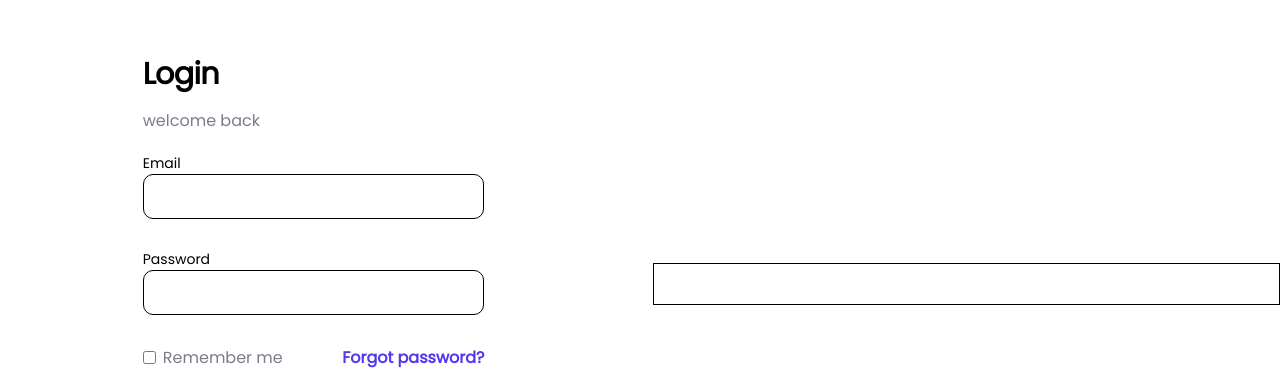
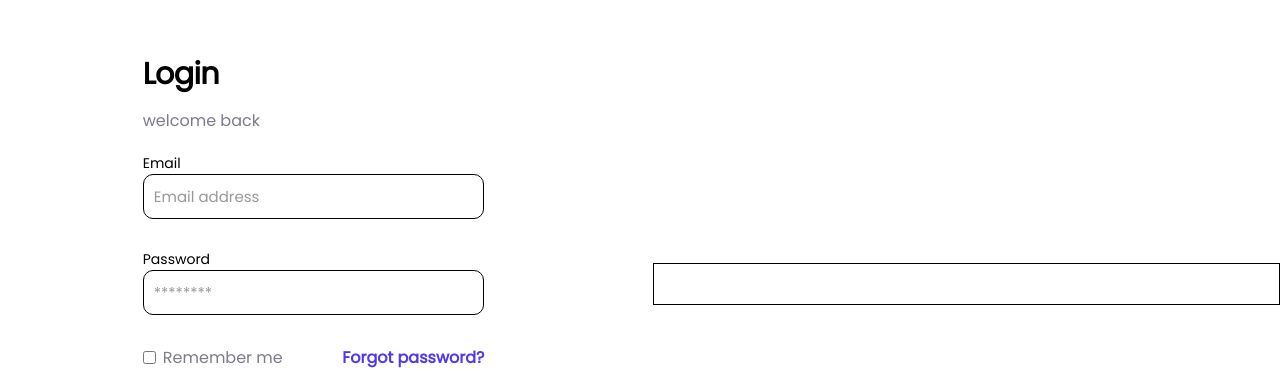
Before and after one commit to Tohbey/secure-portal, a React (Create React App) app: page /auth/login in a window 1280 px wide. Shown: the part 116-486 px from the top of the page. Built offline with nearby package versions, Linux system fonts and the light colour scheme.

Commit message:
form setup

```diff
--- a/src/pages/auth/forgot-password.js
+++ b/src/pages/auth/forgot-password.js
@@ -1,10 +1,23 @@
+/* eslint-disable no-useless-escape */
 /* eslint-disable no-unused-vars */
 import React, { useState } from 'react'
 import { Link } from 'react-router-dom';
-import './forgot-password.scss'
+import './forgot-password.scss';
+import { useForm } from 'react-hook-form';
+
 
 const ForgotPassword = () => {
-    const [isPassword, setstateIsPassword] = useState(true)
+    const [isPassword, setisPassword] = useState(true);
+    const {register, handleSubmit, formState: {errors}} = useForm();
+
+    const submit = (data) => {
+        console.log(data)
+    }
+
+    const update = (data) => {
+        console.log(data)
+    }
+
     return (
         <div className="main">
             {
@@ -15,17 +28,19 @@ const ForgotPassword = () => {
                     <p className="password-body" >
                         Check your mail and follow the steps
                     </p>
-                    <form className="password-form">
+                    <form className="password-form" onSubmit={handleSubmit(submit)}>
                         <div className="password-form__group">
                             <label className="password-form__label">Email address</label>
                             <input
                                 type="email"
                                 className="form-control password-form__input"
                                 placeholder="Email address"
-                                id="email"
-                                required
+                                {...register("email", {
+                                    required: true,
+                                    pattern: /^(([^<>()\[\]\\.,;:\s@"]+(\.[^<>()\[\]\\.,;:\s@"]+)*)|(".+"))@((\[[0-9]{1,3}\.[0-9]{1,3}\.[0-9]{1,3}\.[0-9]{1,3}\])|(([a-zA-Z\-0-9]+\.)+[a-zA-Z]{2,}))$/
+                                })}
                             />
-
+                            {errors.email && <p>Please check the Email</p>}
                         </div>
                         <div>
                             <button className="password-form-button" >Submit</button>
@@ -39,17 +54,20 @@ const ForgotPassword = () => {
                 <div className="password" >
                     <p className="password-header">Forgot Password</p>
                     <p className="password-body">Enter New Password</p>
-                    <form className="password-form">
+                    <form className="password-form" onSubmit={handleSubmit(update)}>
                         <div className="password-form__group">
                             <label className="password-form__label">Password</label>
                             <input
                                 className="form-control password-form__input"
-                                placeholder="password"
+                                placeholder="*********"
                                 id="password"
-                                name="password"
-                                type="password"
-                                required
+                                {...register("password",
+                                {
+                                    required: true,
+                                    pattern: /^(?=.*\d)(?=.*[a-z])(?=.*[A-Z]).{6,15}$/
+                                })}
                             />
+                            {errors.password && <p>Please check the Password</p>}
                         </div>
                         <div>
                             <button className="password-form-button btn-primary">Submit</button>
--- a/src/pages/auth/login.js
+++ b/src/pages/auth/login.js
@@ -26,6 +26,7 @@ const login = () => {
                             <input
                                 className="container-form__input"
                                 type="email"
+                                placeholder="Email address"
                                 {...register("email", {
                                     required: true,
                                     pattern: /^(([^<>()\[\]\\.,;:\s@"]+(\.[^<>()\[\]\\.,;:\s@"]+)*)|(".+"))@((\[[0-9]{1,3}\.[0-9]{1,3}\.[0-9]{1,3}\.[0-9]{1,3}\])|(([a-zA-Z\-0-9]+\.)+[a-zA-Z]{2,}))$/
@@ -39,6 +40,7 @@ const login = () => {
                             <input
                                 className="container-form__input"
                                 type="password"
+                                placeholder="********"
                                 {...register("password",
                                 {
                                     required: true,
--- a/src/pages/auth/validation.js
+++ b/src/pages/auth/validation.js
@@ -1,23 +1,34 @@
+/* eslint-disable react-hooks/rules-of-hooks */
 import React from 'react';
 import './forgot-password.scss';
+import { useForm } from 'react-hook-form';
 
 
 const validation = () => {
+    const { register, handleSubmit, formState: { errors } } = useForm();
+
+    const submit = (data) => {
+        console.log(data)
+    }
+
     return (
         <div className="password">
             <p className="password-header">Validation</p>
             <p className="password-subheader">Enter the OTP that has been sent to your email and the answer to your secret question.</p>
 
-            <form className="password-form">
+            <form className="password-form" onSubmit={handleSubmit(submit)}>
                 <div className="password-form__group">
                     <label className="password-form__label">Secret Question</label>
                     <input
                         type="text"
                         className="form-control password-form__input"
                         placeholder="secret question"
-                        id="otp"
-                        required
+                        {...register("secretQuestion", {
+                            required: true,
+                        })}
                     />
+                    {errors.secretQuestion && <p>Please check the secret question</p>}
+
                 </div>
 
                 <div className="password-form__group">
@@ -26,9 +37,11 @@ const validation = () => {
                         type="text"
                         className="form-control password-form__input"
                         placeholder="answer"
-                        id="otp"
-                        required
+                        {...register("answer", {
+                            required: true,
+                        })}
                     />
+                    {errors.answer && <p>Please check the answer</p>}
                 </div>
 
                 <div className="password-form__group">
@@ -37,9 +50,11 @@ const validation = () => {
                         type="text"
                         className="form-control password-form__input"
                         placeholder="11111"
-                        id="otp"
-                        required
+                        {...register("otp", {
+                            required: true,
+                        })}
                     />
+                    {errors.otp && <p>Please check the otp</p>}
                 </div>
                 <div>
                     <button className="password-form-button">Verify</button>
```
